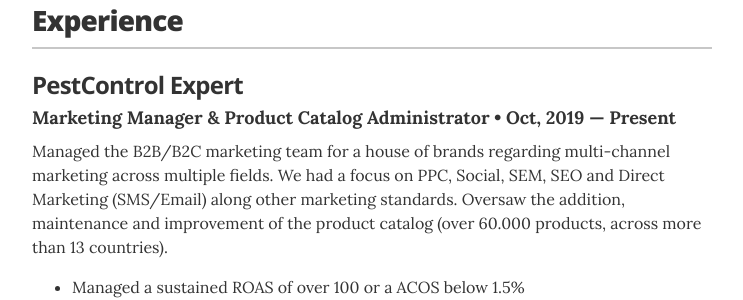
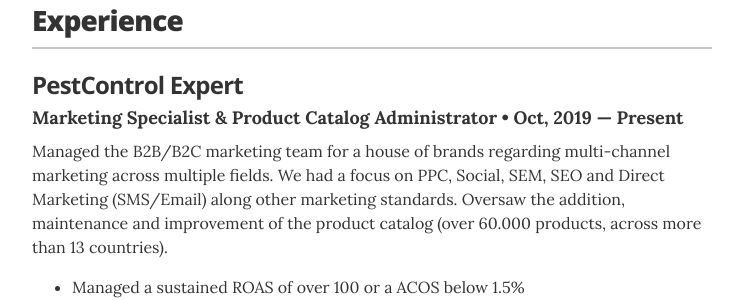
Before and after one commit to IulianIV/iulianiv.github.io, a Jekyll site: the page built from index.html, in a window 1280 px wide and 900 px high, scrolled down 340 px. Shown: the part 154-454 px from the top of the window, without its empty margins (268-1011 px from the left). Built offline with Jekyll 4.4.1, drawn with Linux system fonts in a browser that asks for light colours.

Commit message:
Update experience.yml

```diff
--- a/_data/experience.yml
+++ b/_data/experience.yml
@@ -1,6 +1,6 @@
 # Jobs
 # Marketing Manager
 - company: PestControl Expert
-  position: Marketing Manager & Product Catalog Administrator
+  position: Marketing Specialist & Product Catalog Administrator
   duration: Oct, 2019 &mdash; Present
   summary: Managed the B2B/B2C marketing team for a house of brands regarding multi-channel marketing across multiple fields. We had a focus on PPC, Social, SEM, SEO and Direct Marketing (SMS/Email) along other marketing standards. Oversaw the addition, maintenance and improvement of the product catalog (over 60.000 products, across more than 13 countries).<ul class="resume-item-list"><li>Managed a sustained ROAS of over 100 or a ACOS below 1.5%</li><li>Constant revenue in out-of-season periods</li><li>Greatly reduced the product import time from days to minutes</li></ul>
```
